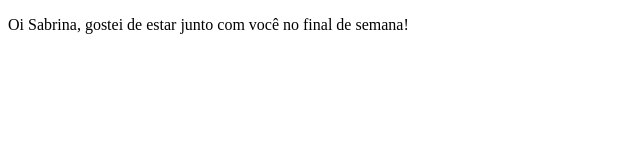
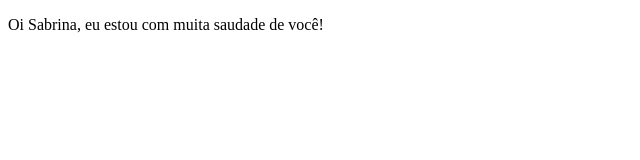
Before and after one commit to ljborba/curso.dev-onde-tudo-comeca, a Next.js app: page / in a window 1280 px wide. Shown: the top 160 px of the page, without its empty margins (0-640 px from the left). Built offline with nearby package versions, Linux system fonts and the light colour scheme.

Commit message:
modifica a frase

```diff
--- a/pages/index.js
+++ b/pages/index.js
@@ -1,5 +1,5 @@
 function Home() {
-    return <p>Oi Sabrina, gostei de estar junto com você no final de semana!</p>
+    return <p>Oi Sabrina, eu estou com muita saudade de você!</p>
 }
 
 export default Home;
```
